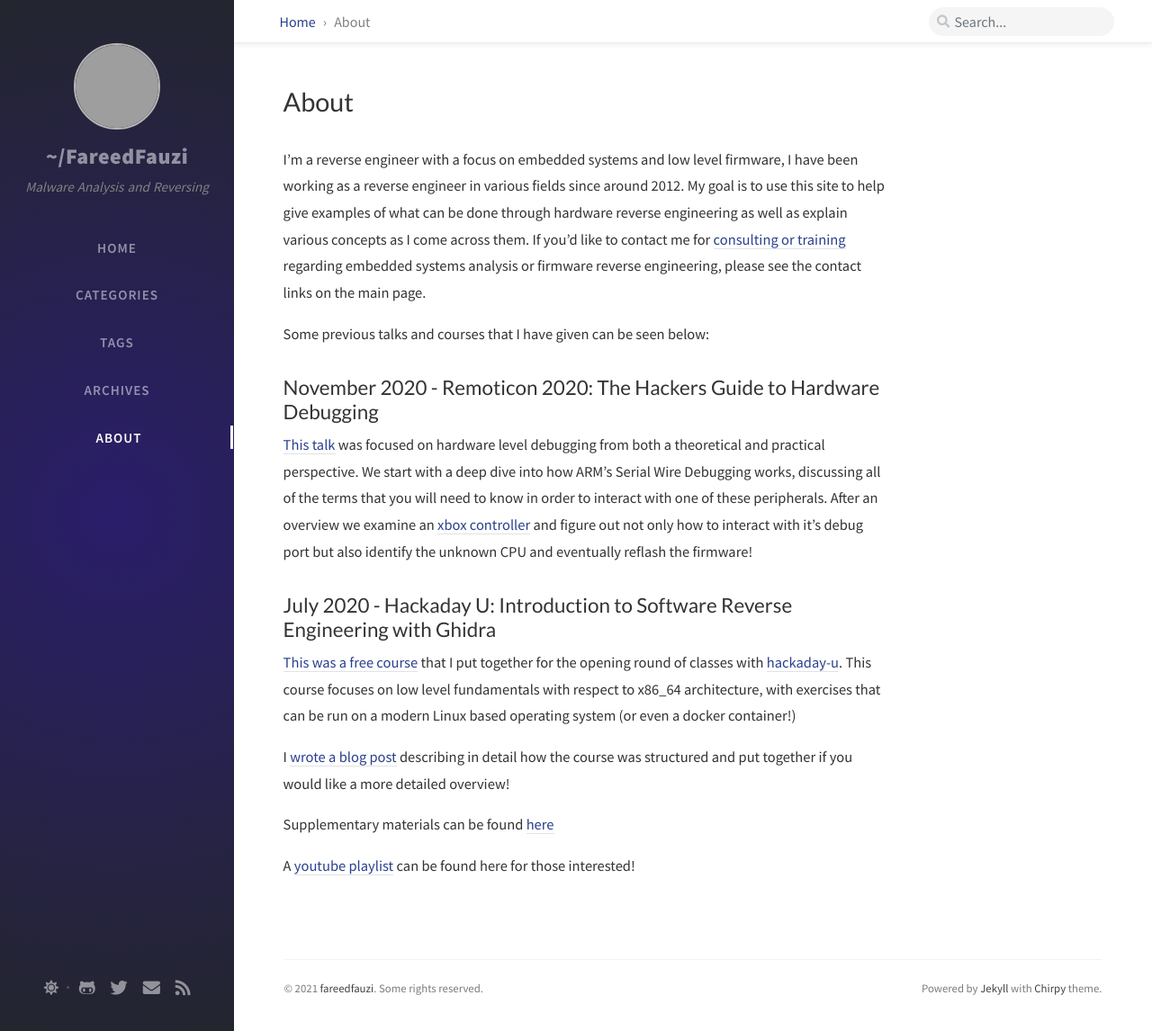
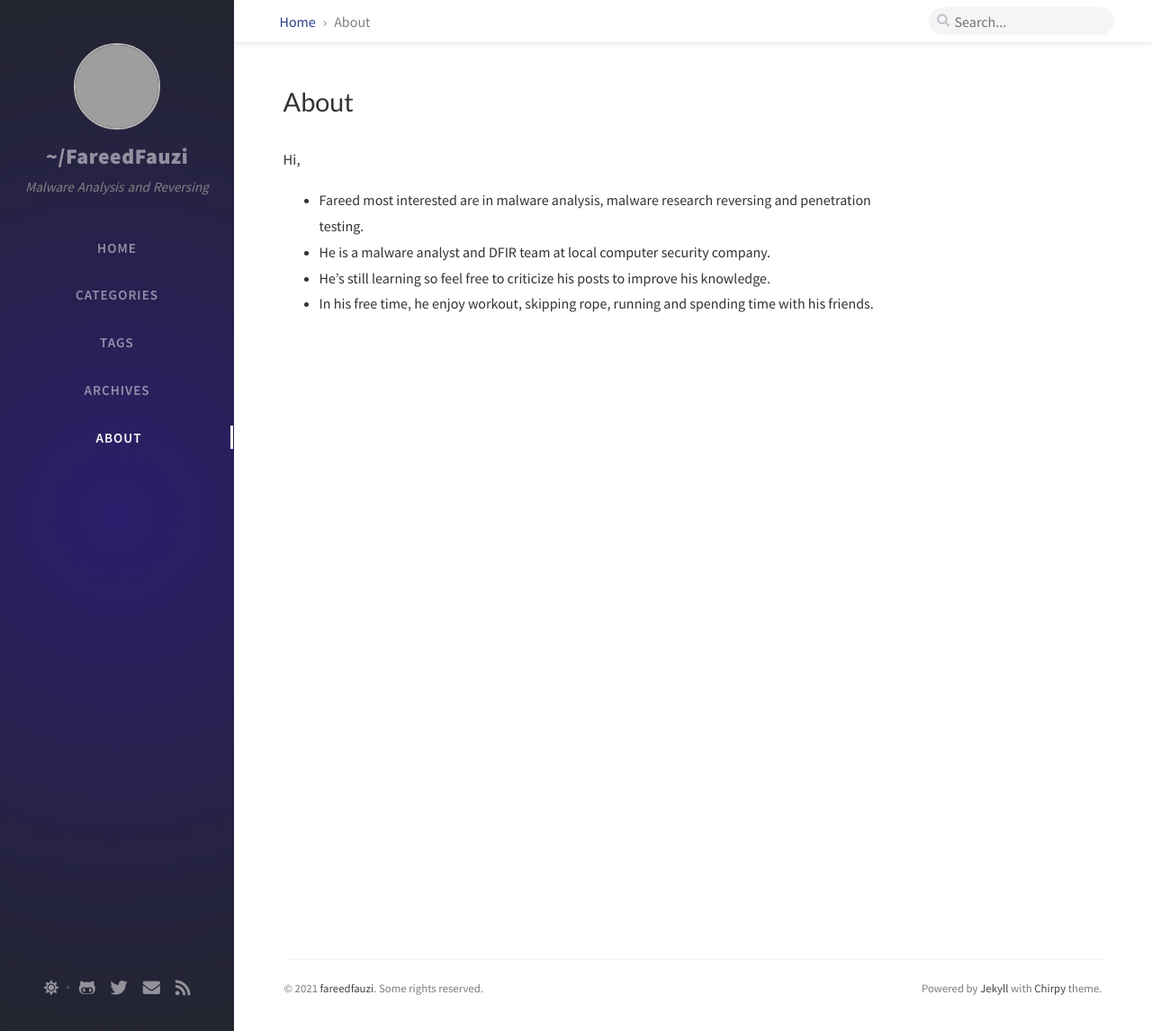
Before and after one commit to nightfury99/fareedfauzi.github.io, a Jekyll site: the page built from _tabs/about.md, in a window 1280 px wide and 1146 px high. Shown: the whole window at 90% size. Built offline with Jekyll 4.4.1, drawn with Linux system fonts in a browser that asks for light colours; nearby versions of some CDN libraries; comment, search, counter and statistics services are not loaded; grey boxes are pictures that could not be loaded.

Commit message:
Update about.md

```diff
--- a/_tabs/about.md
+++ b/_tabs/about.md
@@ -10,20 +10,9 @@
 # MIT License
 ---
 
-I'm a reverse engineer with a focus on embedded systems and low level firmware, I have been working as a reverse engineer in various fields since around 2012. My goal is to use this site to help give examples of what can be done through hardware reverse engineering as well as explain various concepts as I come across them. If you'd like to contact me for [consulting or training](https://www.voidstarsec.com/courses) regarding embedded systems analysis or firmware reverse engineering, please see the contact links on the main page.
+Hi,
 
-Some previous talks and courses that I have given can be seen below:
-
-## November 2020 - Remoticon 2020: The Hackers Guide to Hardware Debugging
-
-[This talk](https://www.youtube.com/watch?v=hWYzgw0WhYU) was focused on hardware level debugging from both a theoretical and practical perspective. We start with a deep dive into how ARM's Serial Wire Debugging works, discussing all of the terms that you will need to know in order to interact with one of these peripherals. After an overview we examine an [xbox controller](https://wrongbaud.github.io/posts/stm-xbox-jtag/) and figure out not only how to interact with it's debug port but also identify the unknown CPU and eventually reflash the firmware!
-
-## July 2020 - Hackaday U: Introduction to Software Reverse Engineering with Ghidra
-
-[This was a free course](https://hackaday.io/course/172292-introduction-to-reverse-engineering-with-ghidra) that I put together for the opening round of classes with [hackaday-u](https://hackaday.io/u/). This course focuses on low level fundamentals with respect to x86_64 architecture, with exercises that can be run on a modern Linux based operating system (or even a docker container!)
-
-I [wrote a blog post](https://wrongbaud.github.io/posts/ghidra-training/) describing in detail how the course was structured and put together if you would like a more detailed overview!
-
-Supplementary materials can be found [here](https://github.com/wrongbaud/hackaday-u)
-
-A [youtube playlist](https://www.youtube.com/playlist?list=PL_tws4AXg7auglkFo6ZRoWGXnWL0FHAEi) can be found here for those interested!
+- Fareed most interested are in malware analysis, malware research reversing and penetration testing.
+- He is a malware analyst and DFIR team at local computer security company.
+- He's still learning so feel free to criticize his posts to improve his knowledge.
+- In his free time, he enjoy workout, skipping rope, running and spending time with his friends.
```
